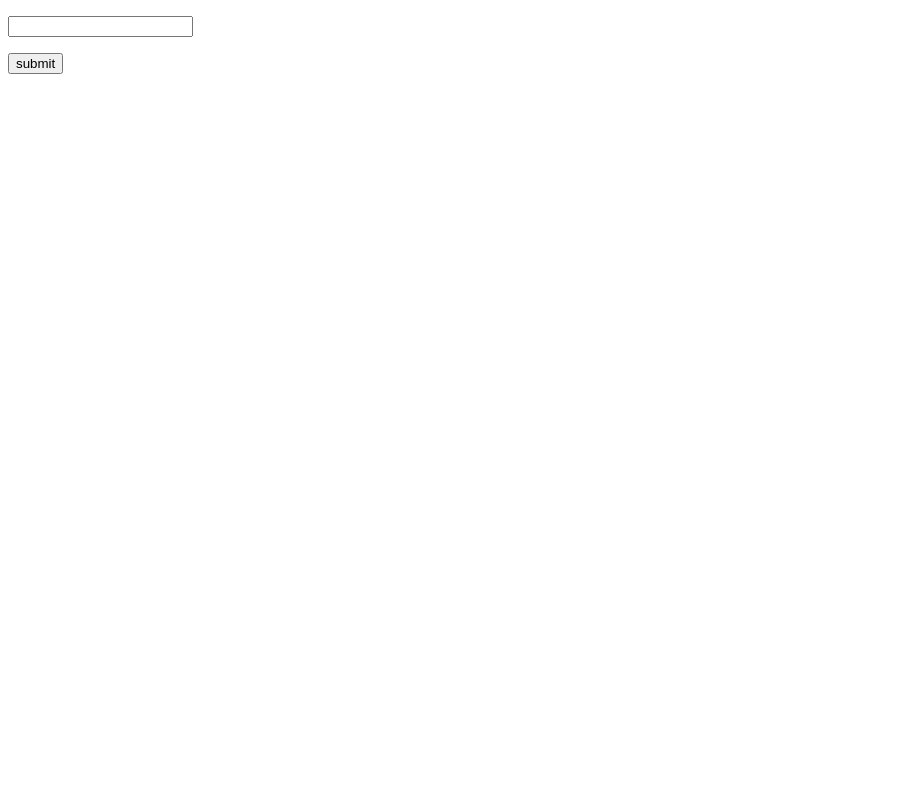
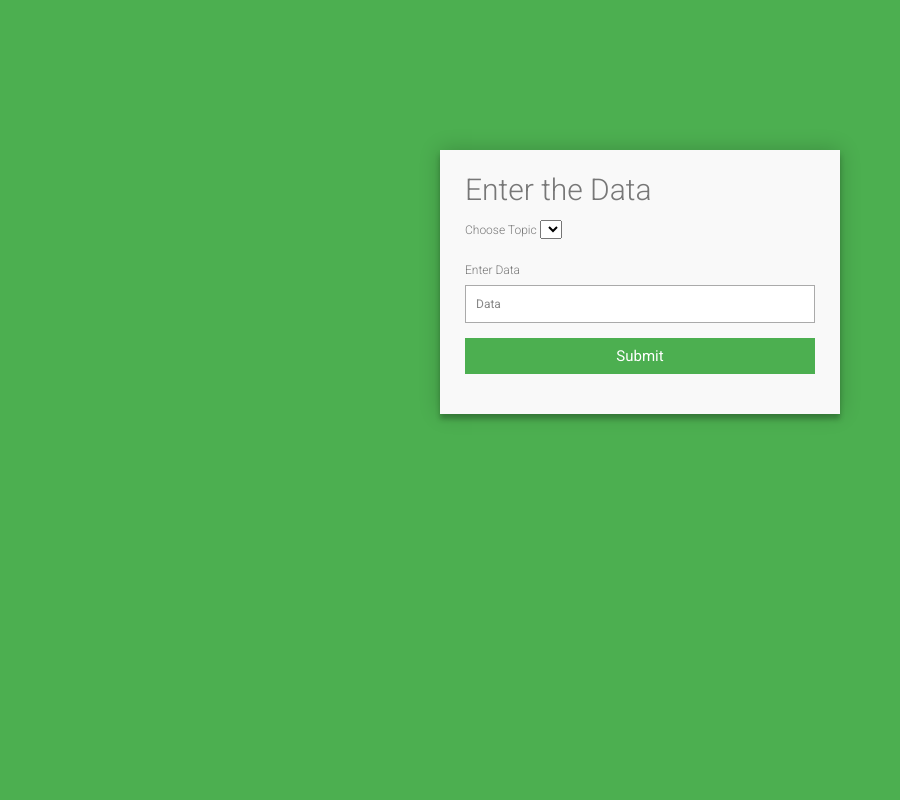
Before and after one commit to adilhamid/Faas, a Flask app: page / in a window 1280 px wide. Before the commit the part shown is almost empty. Shown: the whole page, without its empty margins (0-900 px from the left). Run offline with Flask 2, Linux system fonts and the light colour scheme; lists and menus that the app fills with data are empty.

Commit message:
add bootstrap and dropdown menu

```diff
--- /dev/null
+++ b/source-service/static/styles/index.css
@@ -0,0 +1,144 @@
+@import url(https://fonts.googleapis.com/css?family=Roboto:400,300,600,400italic);
+* {
+  margin: 0;
+  padding: 0;
+  box-sizing: border-box;
+  -webkit-box-sizing: border-box;
+  -moz-box-sizing: border-box;
+  -webkit-font-smoothing: antialiased;
+  -moz-font-smoothing: antialiased;
+  -o-font-smoothing: antialiased;
+  font-smoothing: antialiased;
+  text-rendering: optimizeLegibility;
+}
+
+body {
+  font-family: "Roboto", Helvetica, Arial, sans-serif;
+  font-weight: 100;
+  font-size: 12px;
+  line-height: 30px;
+  color: #777;
+  background: #4CAF50;
+}
+
+.container {
+  max-width: 400px;
+  width: 100%;
+  margin: 0 auto;
+  position: relative;
+}
+
+#contact input[type="text"],
+#contact input[type="email"],
+#contact input[type="tel"],
+#contact input[type="url"],
+#contact textarea,
+#contact button[type="submit"] {
+  font: 400 12px/16px "Roboto", Helvetica, Arial, sans-serif;
+}
+
+#contact {
+  background: #F9F9F9;
+  padding: 25px;
+  margin: 150px 0;
+  box-shadow: 0 0 20px 0 rgba(0, 0, 0, 0.2), 0 5px 5px 0 rgba(0, 0, 0, 0.24);
+}
+
+#contact h3 {
+  display: block;
+  font-size: 30px;
+  font-weight: 300;
+  margin-bottom: 10px;
+}
+
+#contact h4 {
+  margin: 5px 0 15px;
+  display: block;
+  font-size: 13px;
+  font-weight: 400;
+}
+
+fieldset {
+  border: medium none !important;
+  margin: 0 0 10px;
+  min-width: 100%;
+  padding: 0;
+  width: 100%;
+}
+
+#contact input[type="text"],
+#contact input[type="email"],
+#contact input[type="tel"],
+#contact input[type="url"],
+#contact textarea {
+  width: 100%;
+  border: 1px solid #ccc;
+  background: #FFF;
+  margin: 0 0 5px;
+  padding: 10px;
+}
+
+#contact input[type="text"]:hover,
+#contact input[type="email"]:hover,
+#contact input[type="tel"]:hover,
+#contact input[type="url"]:hover,
+#contact textarea:hover {
+  -webkit-transition: border-color 0.3s ease-in-out;
+  -moz-transition: border-color 0.3s ease-in-out;
+  transition: border-color 0.3s ease-in-out;
+  border: 1px solid #aaa;
+}
+
+#contact textarea {
+  height: 100px;
+  max-width: 100%;
+  resize: none;
+}
+
+#contact button[type="submit"] {
+  cursor: pointer;
+  width: 100%;
+  border: none;
+  background: #4CAF50;
+  color: #FFF;
+  margin: 0 0 5px;
+  padding: 10px;
+  font-size: 15px;
+}
+
+#contact button[type="submit"]:hover {
+  background: #43A047;
+  -webkit-transition: background 0.3s ease-in-out;
+  -moz-transition: background 0.3s ease-in-out;
+  transition: background-color 0.3s ease-in-out;
+}
+
+#contact button[type="submit"]:active {
+  box-shadow: inset 0 1px 3px rgba(0, 0, 0, 0.5);
+}
+
+.copyright {
+  text-align: center;
+}
+
+#contact input:focus,
+#contact textarea:focus {
+  outline: 0;
+  border: 1px solid #aaa;
+}
+
+::-webkit-input-placeholder {
+  color: #888;
+}
+
+:-moz-placeholder {
+  color: #888;
+}
+
+::-moz-placeholder {
+  color: #888;
+}
+
+:-ms-input-placeholder {
+  color: #888;
+}
--- a/source-service/templates/index.html
+++ b/source-service/templates/index.html
@@ -1,13 +1,24 @@
-<!DOCTYPE html>
-<html lang="en">
-<head>
-
-</head>
-<body>
-    <meta charset="UTF-8">
-    <form method="POST">
-        <p><input type="text" name="task"/></p>
-        <p><input value="submit" type="submit" /></p>
-    </form>
-</body>
-</html>
+<link rel= "stylesheet" type= "text/css" href= "{{ url_for('static',filename='styles/index.css') }}">
+<title>
+    Data Service
+</title>
+<div class="container">
+  <form id="contact" action="" method="post">
+    <h3>Enter the Data</h3>
+      <fieldset>
+          Choose Topic
+            <select>
+            {% for topic in topics %}
+              <option style="width:100%">{{topic}}</option>
+            {% endfor %}
+          </select>
+    </fieldset>
+    <fieldset>
+        Enter Data
+      <input placeholder="Data" type="text" tabindex="1" required autofocus>
+    </fieldset>
+    <fieldset>
+      <button name="submit" type="submit" id="contact-submit" data-submit="...Sending">Submit</button>
+    </fieldset>
+  </form>
+</div>
```
